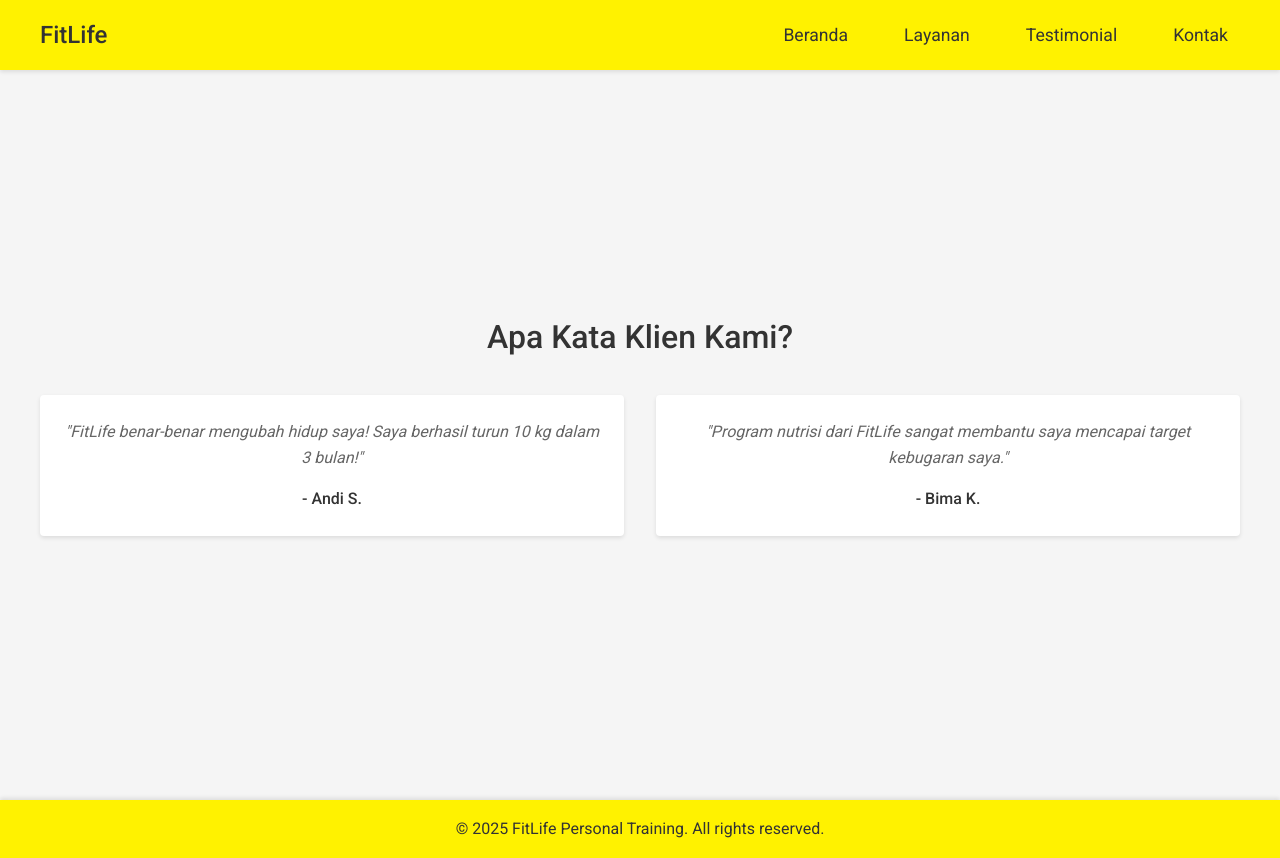
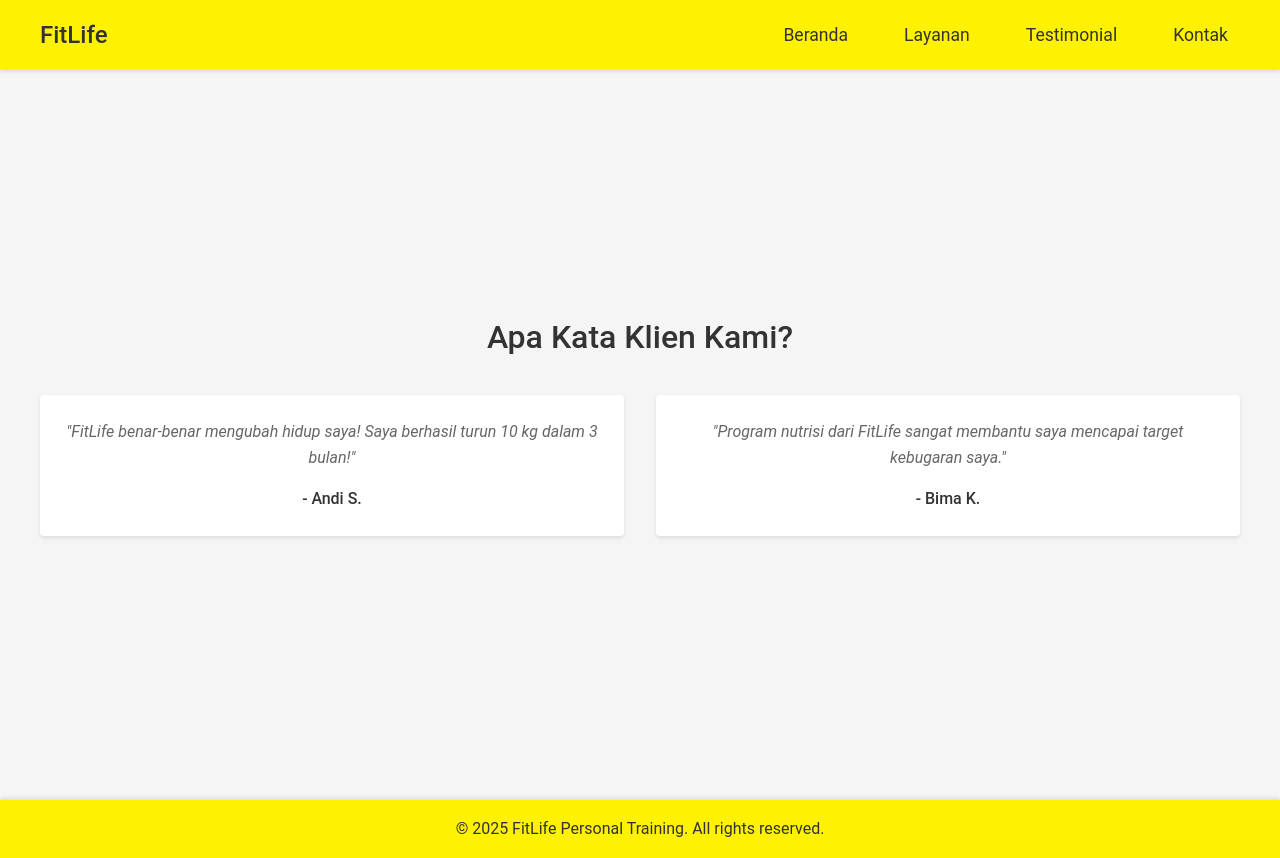
Before and after one commit to ariamh/komodo-devops, a PHP site: page /testimonials.php in a window 1280 px wide. Run offline with PHP 8.4, Linux system fonts and the light colour scheme.

Commit message:
Update testimonials.php

```diff
--- a/testimonials.php
+++ b/testimonials.php
@@ -4,7 +4,9 @@
     <meta charset="UTF-8">
     <meta name="viewport" content="width=device-width, initial-scale=1.0">
     <title>FitLife Personal Training - Testimonial</title>
-    <link href="https://fonts.googleapis.com/css2?family=Roboto:wght@300;400;500&display=swap" rel="stylesheet">
+    <link rel="preconnect" href="https://fonts.googleapis.com">
+    <link rel="preconnect" href="https://fonts.gstatic.com" crossorigin>
+    <link href="https://fonts.googleapis.com/css2?family=Outfit:wght@100..900&display=swap" rel="stylesheet">
     <link rel="stylesheet" href="style.css">
 </head>
 <body>
```
